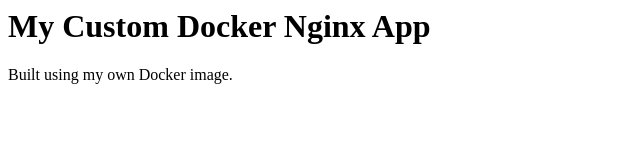
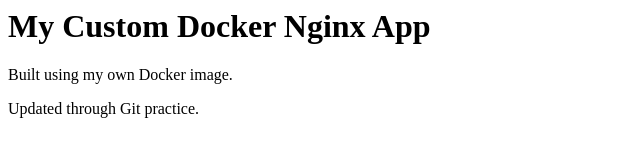
Before and after one commit to shreyasjakkula/docker-nginx-app, a plain HTML site: page index.html in a window 1280 px wide. Shown: the whole page, without its empty margins (0-640 px from the left). Drawn offline with Linux system fonts and the light colour scheme.

Commit message:
Update homepage content

```diff
--- a/index.html
+++ b/index.html
@@ -1,2 +1,3 @@
 <h1>My Custom Docker Nginx App</h1
 ><p>Built using my own Docker image.</p>
+<p>Updated through Git practice.</p>
```
